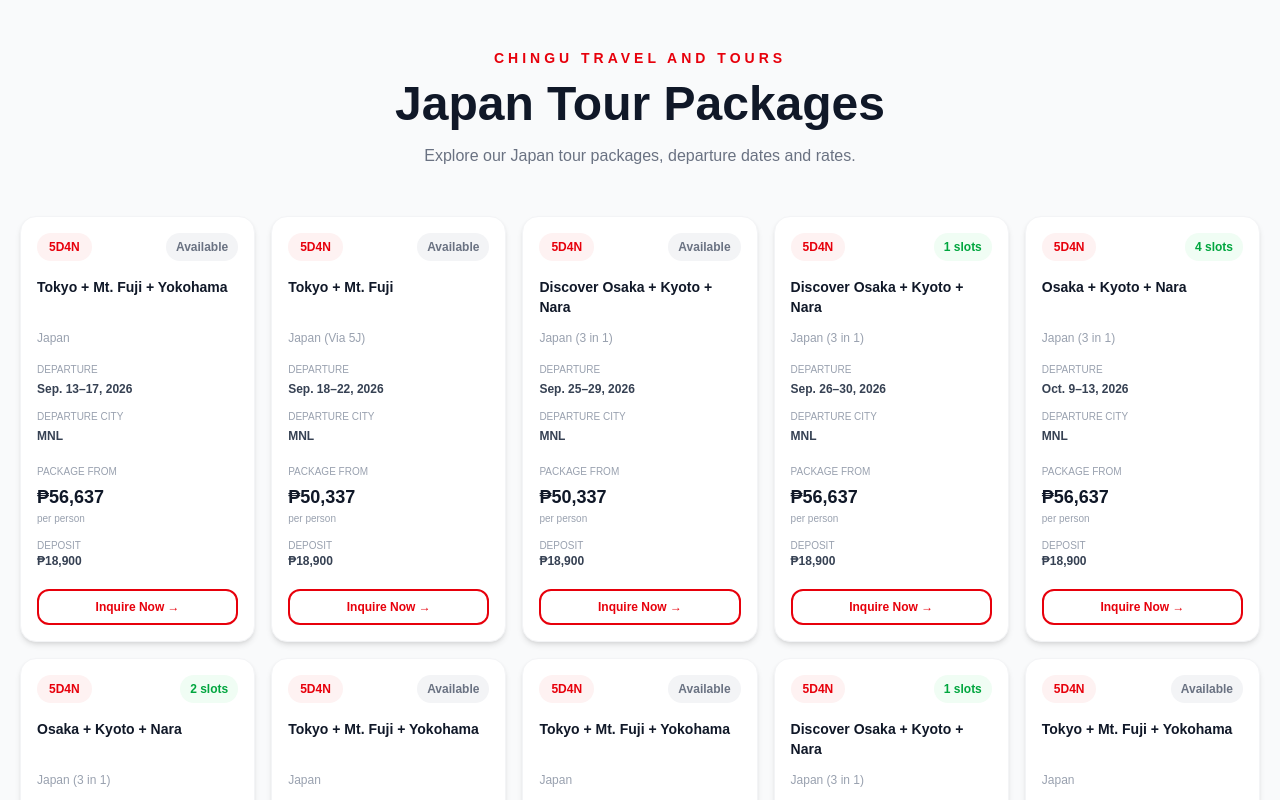
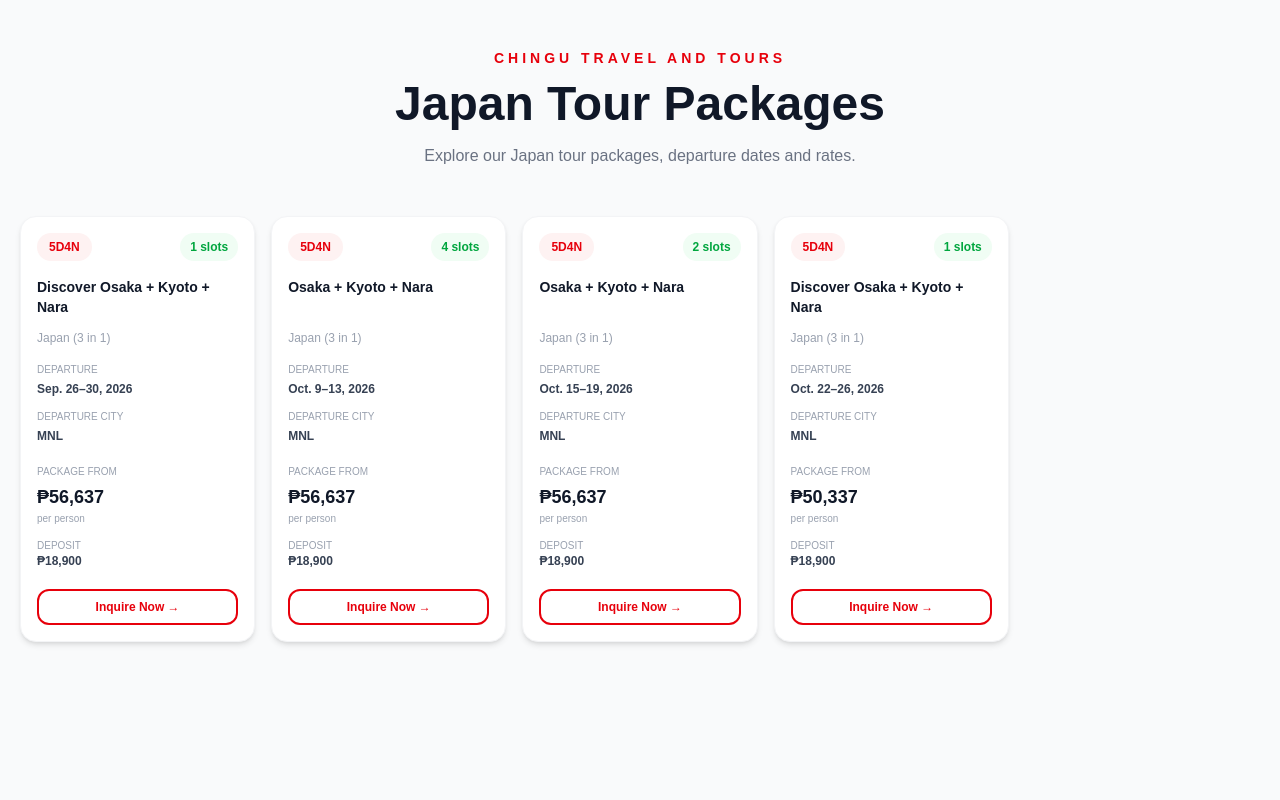
Before and after one commit to chingutravelandtours/chingu-website, a Next.js app: page /japan-tours in a window 1280 px wide. Shown: the top 800 px of the page. Built offline with nearby package versions, Linux system fonts and the light colour scheme.

Commit message:
Update page.tsx

```diff
--- a/app/japan-tours/page.tsx
+++ b/app/japan-tours/page.tsx
@@ -14,39 +14,6 @@ type Package = {
 };
 
 const packages: Package[] = [
-  {
-    title: "Tokyo + Mt. Fuji + Yokohama",
-    subtitle: "Japan",
-    duration: "5D4N",
-    dates: "Sep. 13–17, 2026",
-    city: "MNL",
-    price: 899 * USD_TO_PHP,
-    slots: 0,
-    deposit: 300 * USD_TO_PHP,
-  },
-
-  {
-    title: "Tokyo + Mt. Fuji",
-    subtitle: "Japan (Via 5J)",
-    duration: "5D4N",
-    dates: "Sep. 18–22, 2026",
-    city: "MNL",
-    price: 799 * USD_TO_PHP,
-    slots: 0,
-    deposit: 300 * USD_TO_PHP,
-  },
-
-  {
-    title: "Discover Osaka + Kyoto + Nara",
-    subtitle: "Japan (3 in 1)",
-    duration: "5D4N",
-    dates: "Sep. 25–29, 2026",
-    city: "MNL",
-    price: 799 * USD_TO_PHP,
-    slots: 0,
-    deposit: 300 * USD_TO_PHP,
-  },
-
   {
     title: "Discover Osaka + Kyoto + Nara",
     subtitle: "Japan (3 in 1)",
@@ -81,28 +48,6 @@ const packages: Package[] = [
   },
 
   {
-    title: "Tokyo + Mt. Fuji + Yokohama",
-    subtitle: "Japan",
-    duration: "5D4N",
-    dates: "Oct. 17–21, 2026",
-    city: "MNL",
-    price: 899 * USD_TO_PHP,
-    slots: 0,
-    deposit: 300 * USD_TO_PHP,
-  },
-
-  {
-    title: "Tokyo + Mt. Fuji + Yokohama",
-    subtitle: "Japan",
-    duration: "5D4N",
-    dates: "Oct. 21–25, 2026",
-    city: "MNL",
-    price: 899 * USD_TO_PHP,
-    slots: 0,
-    deposit: 300 * USD_TO_PHP,
-  },
-
-  {
     title: "Discover Osaka + Kyoto + Nara",
     subtitle: "Japan (3 in 1)",
     duration: "5D4N",
@@ -110,39 +55,6 @@ const packages: Package[] = [
     city: "MNL",
     price: 799 * USD_TO_PHP,
     slots: 1,
-    deposit: 300 * USD_TO_PHP,
-  },
-
-  {
-    title: "Tokyo + Mt. Fuji + Yokohama",
-    subtitle: "Japan",
-    duration: "5D4N",
-    dates: "Oct. 23–27, 2026",
-    city: "MNL",
-    price: 899 * USD_TO_PHP,
-    slots: 0,
-    deposit: 300 * USD_TO_PHP,
-  },
-
-  {
-    title: "Tokyo + Mt. Fuji + Yokohama",
-    subtitle: "Japan",
-    duration: "5D4N",
-    dates: "Oct. 24–28, 2026",
-    city: "MNL",
-    price: 899 * USD_TO_PHP,
-    slots: 0,
-    deposit: 300 * USD_TO_PHP,
-  },
-
-  {
-    title: "Discover Osaka + Kyoto + Nara",
-    subtitle: "Japan (3 in 1)",
-    duration: "5D4N",
-    dates: "Oct. 25–29, 2026",
-    city: "MNL",
-    price: 859 * USD_TO_PHP,
-    slots: 0,
     deposit: 300 * USD_TO_PHP,
   },
 ];
```
